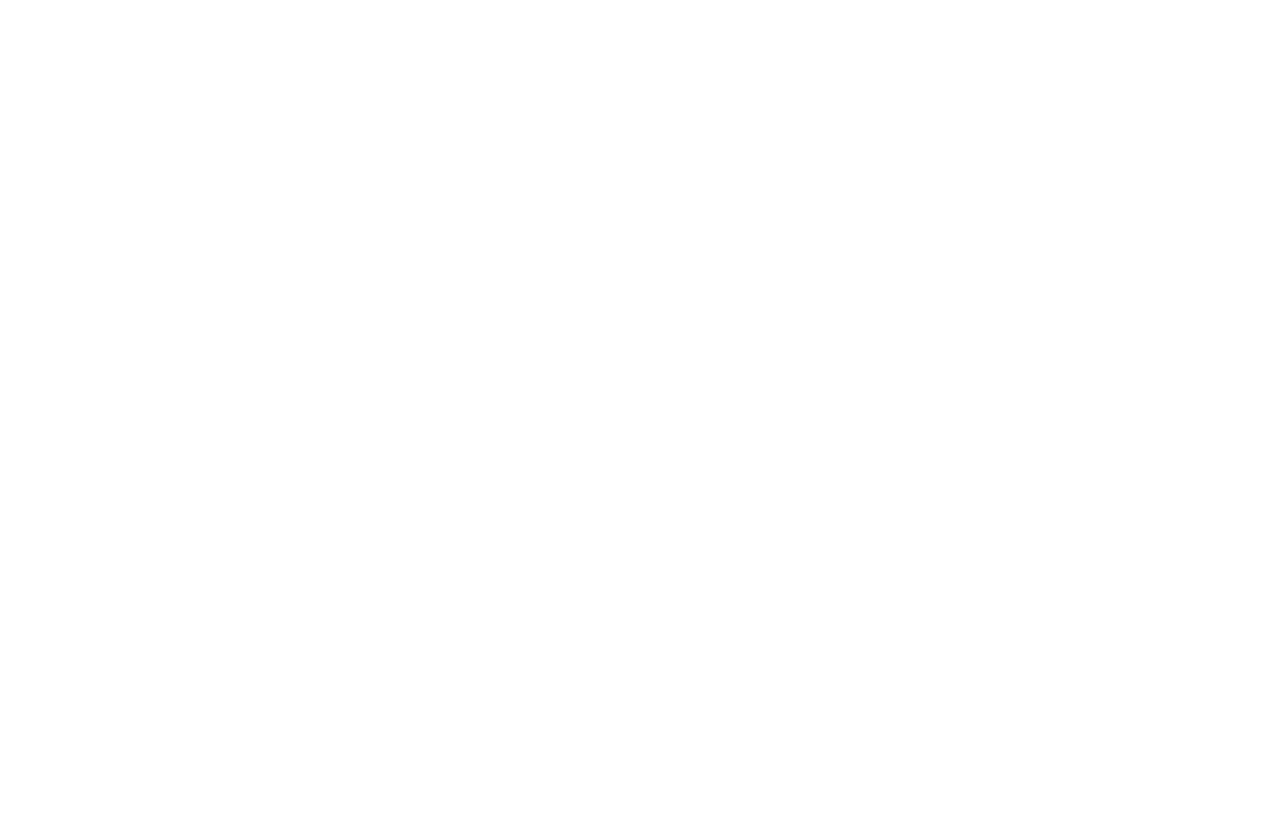
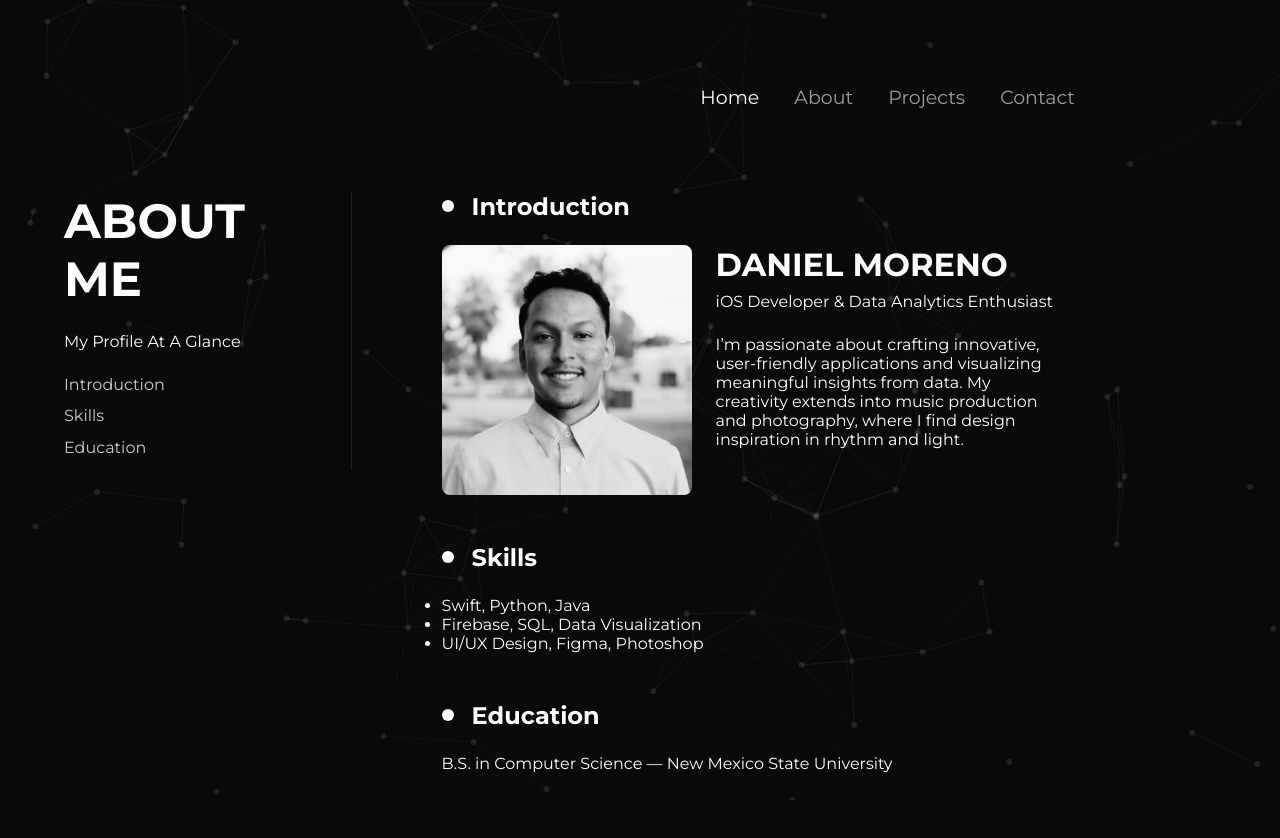
Before and after one commit to danmoree/Portfolio, a plain HTML site: page about.html in a window 1280 px wide. Before the commit the page ends 800 px from the top, so only its background shows below. Drawn offline with nearby package versions, Linux system fonts and the light colour scheme.

Commit message:
about additions

```diff
--- a/about.html
+++ b/about.html
@@ -0,0 +1,68 @@
+<!DOCTYPE html>
+<html lang="en">
+<head>
+  <meta charset="UTF-8" />
+  <meta name="viewport" content="width=device-width, initial-scale=1.0" />
+  <title>About Me | Daniel Moreno</title>
+  <link rel="stylesheet" href="style.css" />
+</head>
+<script src="https://cdn.jsdelivr.net/npm/particles.js"></script>
+<script src="background.js"></script>
+<body>
+  <div id="particles-js"></div>
+   <header>
+    <h1 class="logo"><span></span></h1>
+    <nav>
+      <a href="index.html" class="active">Home</a>
+      <a href="about.html">About</a>
+      <a href="projects.html">Projects</a>
+      <a href="contact.html">Contact</a>
+    </nav>
+  </header>
+  </header>
+
+  <main class="about-container">
+    <!-- Left sidebar (static) -->
+    <aside class="about-sidebar">
+      <h2>ABOUT ME</h2>
+      <p class="subtitle">My Profile At A Glance</p>
+      <ul>
+        <li><a href="#intro">Introduction</a></li>
+        <li><a href="#skills">Skills</a></li>
+        <li><a href="#education">Education</a></li>
+      </ul>
+    </aside>
+
+    <!-- Right content (scrollable) -->
+    <section class="about-content">
+      <div id="intro" class="section">
+        <h3>Introduction</h3>
+        <div class="profile-box">
+        <img src="assets/profile.jpg" alt="Profile" class="profile-img">
+          <div>
+            <h4>DANIEL MORENO</h4>
+            <p>iOS Developer & Data Analytics Enthusiast</p>
+            <p>I’m passionate about crafting innovative, user-friendly applications and visualizing meaningful insights from data. My creativity extends into music production and photography, where I find design inspiration in rhythm and light.</p>
+          </div>
+        </div>
+      </div>
+
+      <div id="skills" class="section">
+        <h3>Skills</h3>
+        <ul>
+          <li>Swift, Python, Java</li>
+          <li>Firebase, SQL, Data Visualization</li>
+          <li>UI/UX Design, Figma, Photoshop</li>
+        </ul>
+      </div>
+
+      <div id="education" class="section">
+        <h3>Education</h3>
+        <p>B.S. in Computer Science — New Mexico State University</p>
+      </div>
+    </section>
+  </main>
+
+  <script src="background.js"></script>
+</body>
+</html>
--- a/style.css
+++ b/style.css
@@ -33,6 +33,8 @@ header {
   align-items: center;
   padding: 1em 5%;
   margin-top: 3.5em;
+  padding-right: 10em;
+  font-size: 19px;
 }
 
 .logo {
@@ -145,3 +147,102 @@ footer {
   text-align: center;
   padding: 2em 0;
 }
+
+/*  About Page */
+
+.about-container {
+  display: flex;
+  justify-content: space-between;
+  width: 90%;
+  margin: 4em auto;
+}
+
+/* Left sidebar */
+.about-sidebar {
+  position: sticky;     /* Keeps it static while scrolling */
+  top: 100px;           /* Adjust based on header height */
+  width: 25%;
+  align-self: flex-start;
+  color: white;
+  border-right: 1px solid rgba(255, 255, 255, 0.1);
+  padding-right: 2em;
+  height: fit-content;
+}
+
+.about-sidebar h2 {
+  font-size: 3em;
+  margin-bottom: 0.5em;
+}
+
+.about-sidebar ul {
+  list-style: none;
+  margin-top: 1.5em;
+}
+
+.about-sidebar li {
+  margin: 0.8em 0;
+}
+
+.about-sidebar a {
+  text-decoration: none;
+  color: #ccc;
+  transition: color 0.3s;
+}
+
+.about-sidebar a:hover {
+  color: #ffffff;
+}
+
+/* Right scrollable section */
+.about-content {
+  width: 70%;
+  overflow-y: auto;
+  max-height: 80vh;
+  padding-left: 2em;
+  padding-right: 10em;
+}
+
+.about-content h3 {
+  position: relative;
+  font-size: 1.5em;
+  margin-bottom: 1em;
+  padding-left: 30px; /* space for the circle */
+}
+
+.about-content h3::before {
+  content: '';
+  position: absolute;
+  left: 0;
+  top: 50%;
+  transform: translateY(-50%);
+  width: 12px;  /* circle size */
+  height: 12px;
+  border-radius: 50%;
+  background-color: #ffffff; /* or white for subtle */
+}
+/* Section spacing */
+.section {
+  margin-bottom: 3em;
+}
+
+.profile-box {
+  display: flex;
+  align-items: flex-start;
+  gap: 1.5em;
+}
+
+.profile-img {
+  width: 250px;
+  height: 250px;
+  border-radius: 8px;
+  object-fit: cover;
+}
+
+.profile-box h4 {
+  font-size: 2em;
+}
+
+.profile-box p:first-of-type {
+  margin-top: 0.5em;
+  margin-bottom: 1.5em;
+}
```
Also changed, not shown: index.html (+1 -0 lines), assets/profile.jpg (added).
